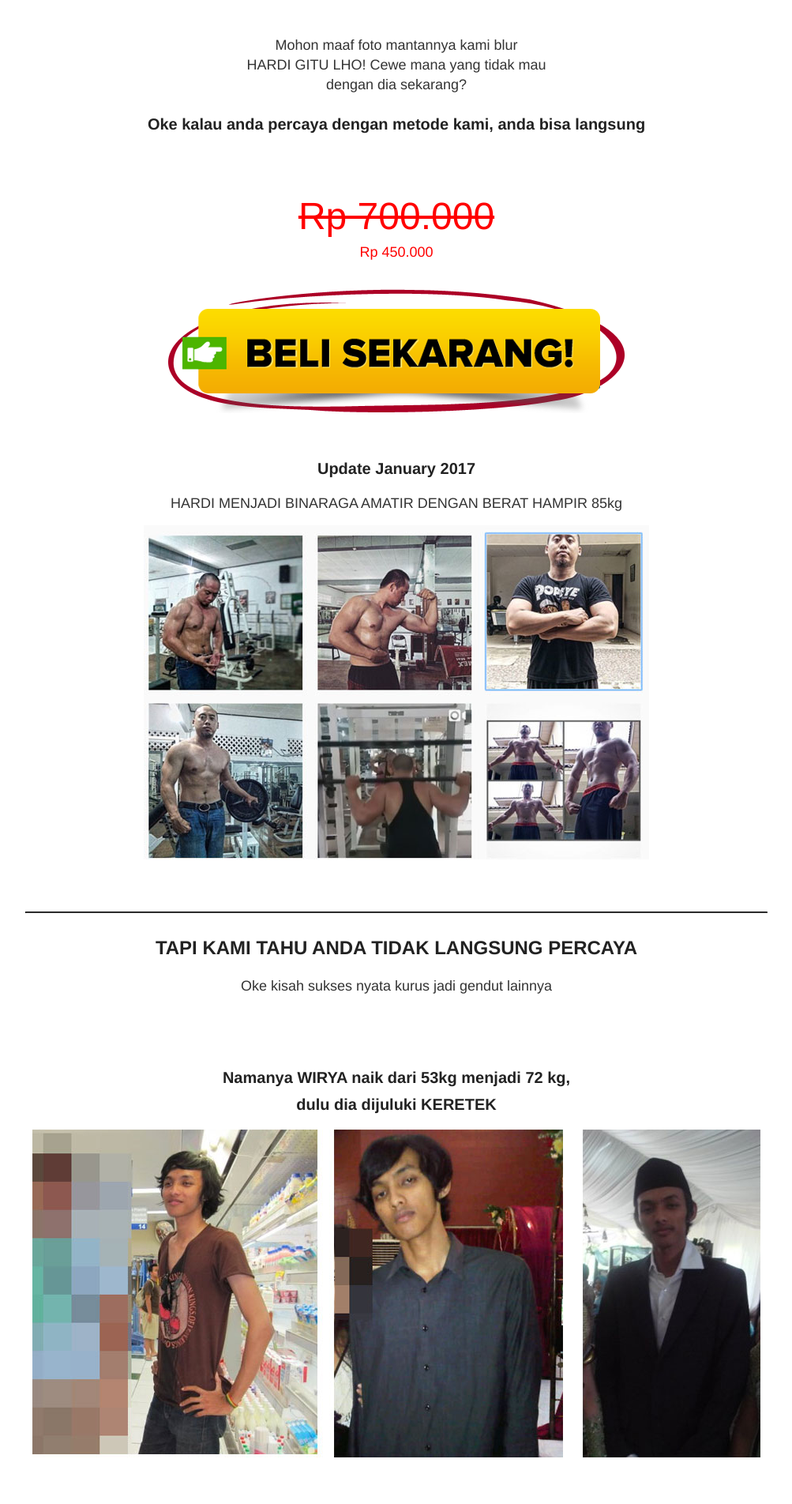
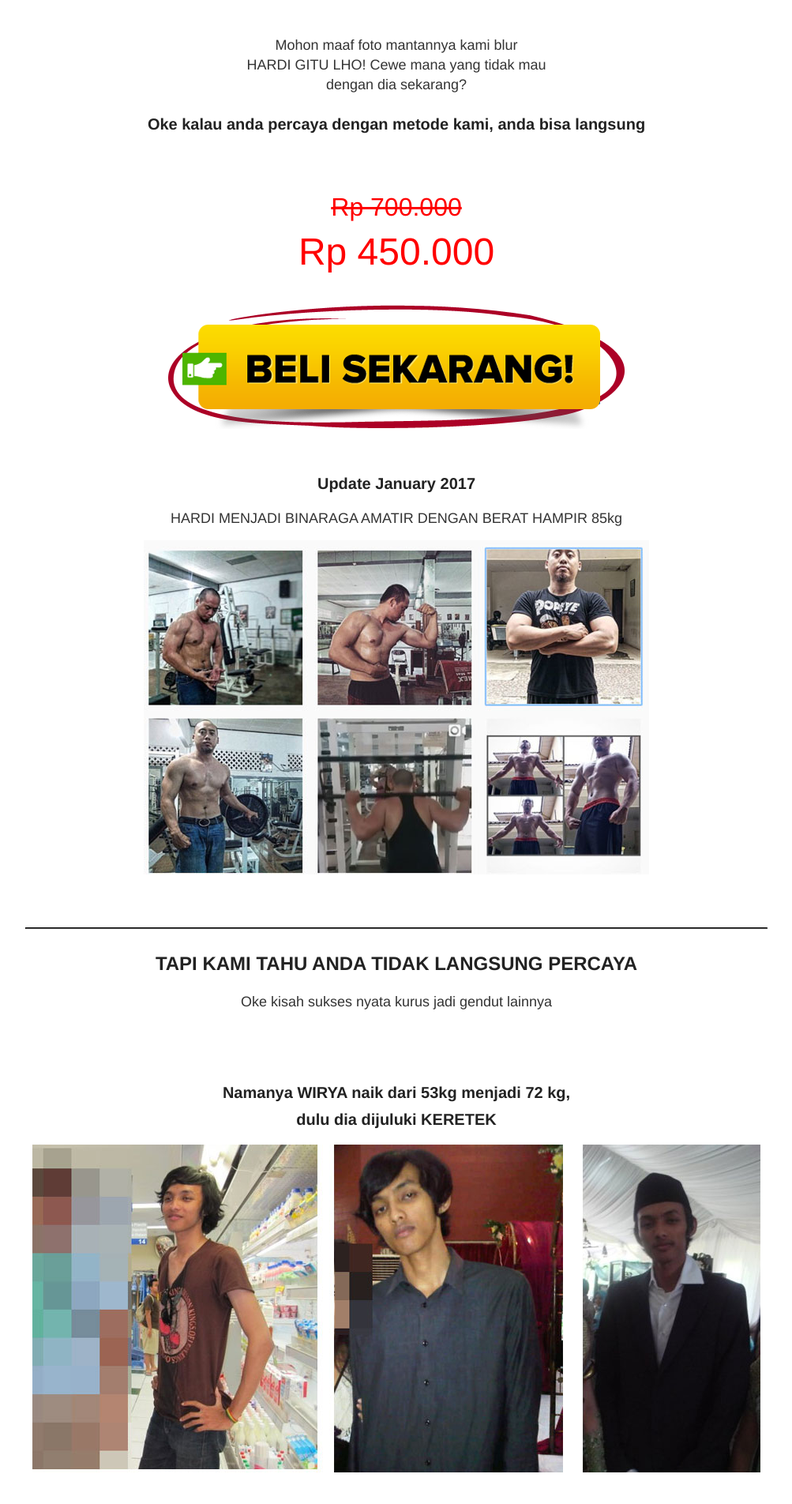
Before and after one commit to kemtol/gemukgagah, a Jekyll site: the page built from index.html, in a window 1280 px wide. Shown: the part 2023-3927 px from the top of the page at 79% size, without its empty margins (138-1141 px from the left). Built offline with Jekyll 4.4.1, drawn with Linux system fonts in a browser that asks for light colours.

Commit message:
Update default.html

```diff
--- a/_layouts/default.html
+++ b/_layouts/default.html
@@ -14,7 +14,7 @@
       .box-harga{margin-bottom:2rem;}
       .box-harga .hx,.box-harga .hy{color:red;display:block}
       .box-harga .hx{font-size:2rem;text-decoration: line-through;}
-      .box-harga .hx{font-size:3rem}
+      .box-harga .hy{font-size:3rem}
     </style>
   </head>
 
```
